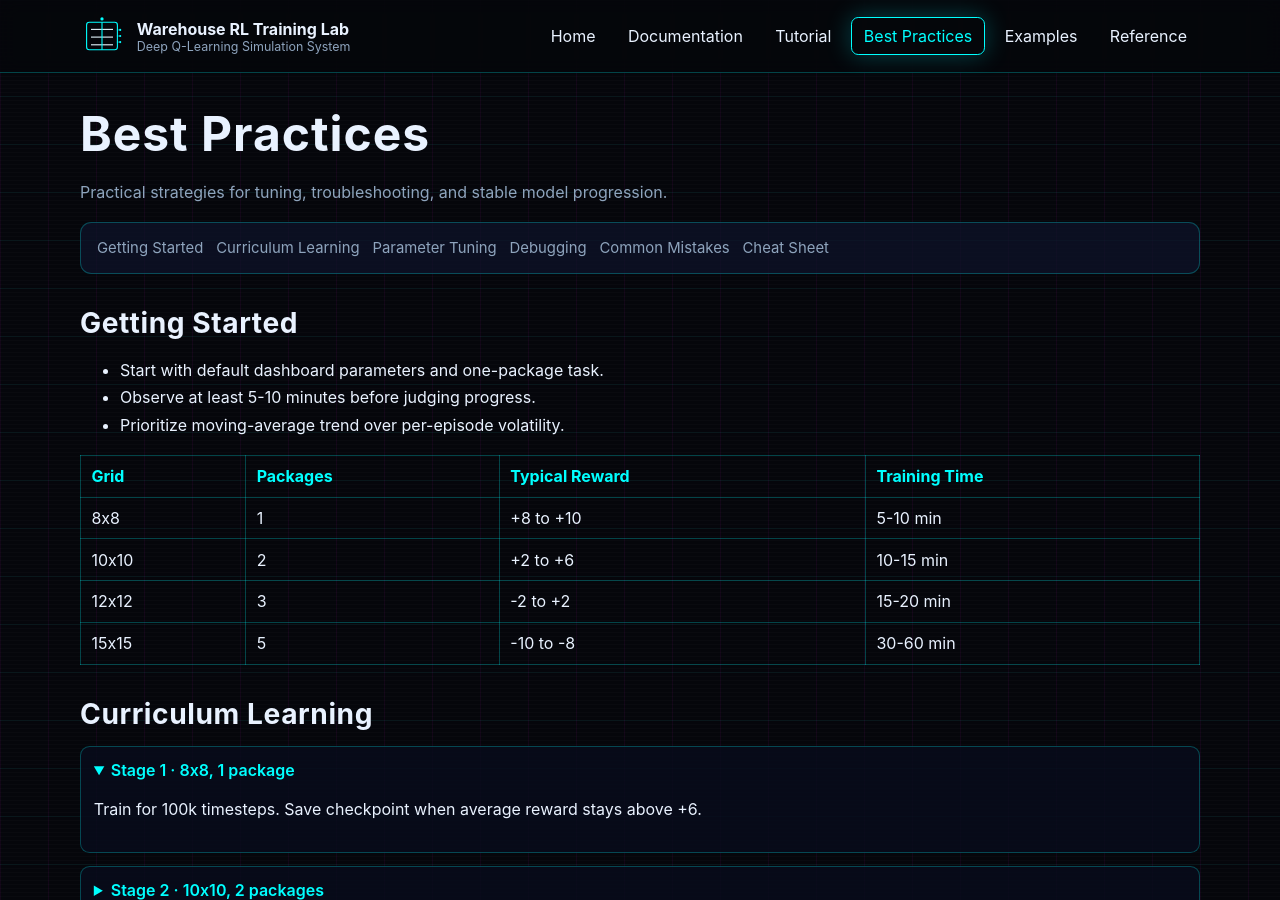
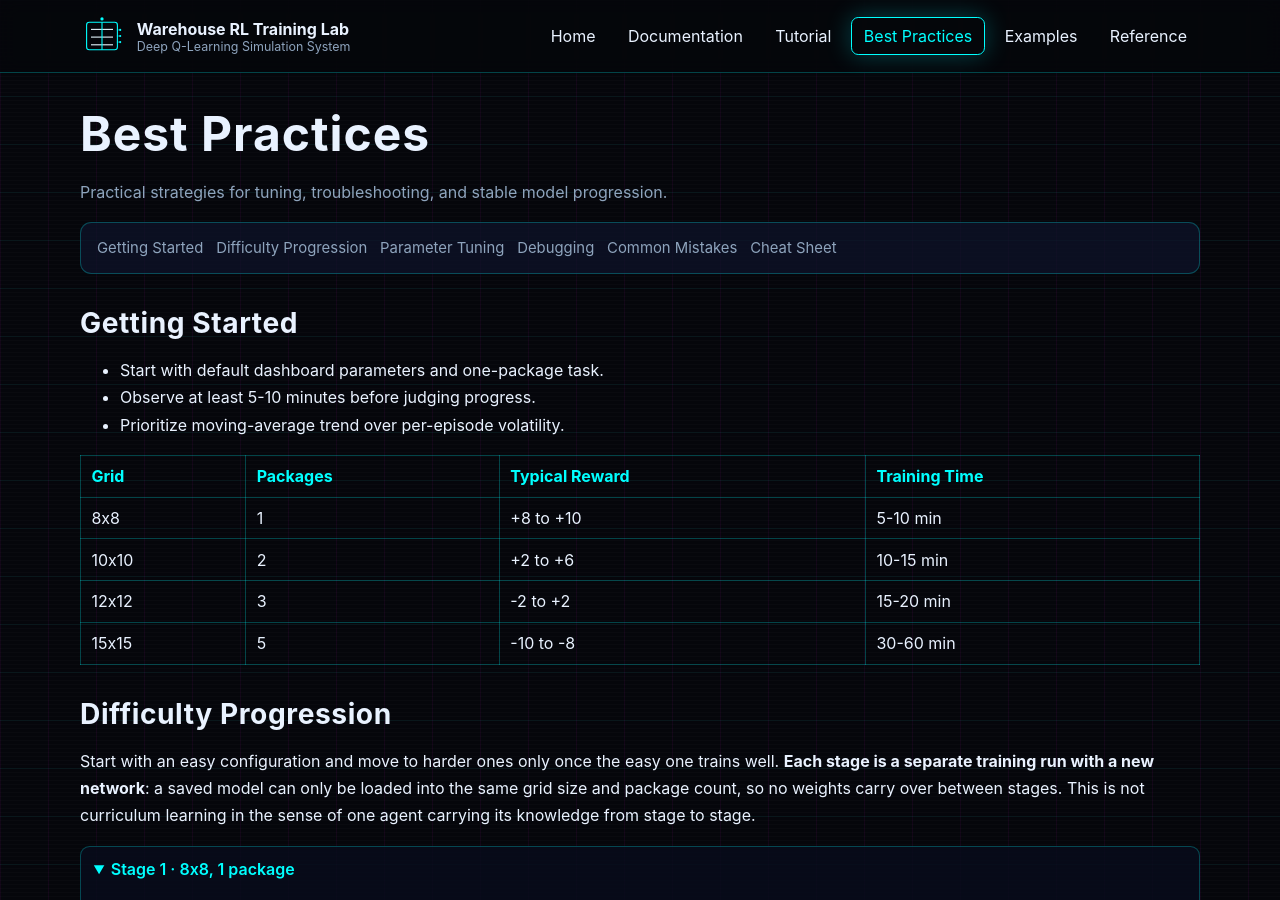
Before and after one commit to ordocaelum/warehouse-rl-demo, a Jekyll site: the page built from docs/docs/best-practices.html, in a window 1280 px wide and 900 px high. Built offline with Jekyll 4.4.1, drawn with Linux system fonts in a browser that asks for light colours; some of the changed text lies outside the part shown.

Commit message:
Pages: no weight transfer between configurations
The code cannot carry a model from one configuration to another: the
observation space, bounds included, is saved with the model, and SB3
refuses to load it into a different one (checked: an 8x8/1-package
model is refused by 10x10/1, 8x8/2 and 10x10/2). The site said
otherwise; the code is taken as correct and the pages now match
BEST_PRACTICES.md.

- index.html, Model Management card: "transfer learning between
  configurations" -> save at any time, resume on the same configuration.
- index.html, "Curriculum Learning" card and tutorial heading ->
  "Difficulty Progression"; each stage trains a fresh network.
- index.html, Best Practices > Model Management: removed "Load a model
  trained on 8x8, 1pkg into 10x10, 2pkg for faster learning"; replaced
  with "train fresh" and why the load is refused.
- docs/tutorial.html: "Curriculum" -> "Difficulty" progression, added
  a note that no weights carry over; stage texts that implied a policy
  carried forward ("Expand policy...", "Deploy learned
  representations...") now say each stage trains a fresh agent.
- docs/best-practices.html: "Curriculum Learning" section ->
  "Difficulty Progression" with the fresh-network note; stages 2-4 and
  the scale-up cheat sheet say to train fresh.
- docs/index.html (hub card): "Curriculum learning progression" ->
  "Difficulty progression".

Co-Authored-By: Claude Opus 5.5 <noreply@anthropic.com>

```diff
--- a/docs/docs/best-practices.html
+++ b/docs/docs/best-practices.html
@@ -5,8 +5,8 @@ description: Practical strategies for tuning, troubleshooting, and stable model
 toc:
   - id: getting-started
     title: Getting Started
-  - id: curriculum
-    title: Curriculum Learning
+  - id: progression
+    title: Difficulty Progression
   - id: tuning
     title: Parameter Tuning
   - id: troubleshooting
@@ -36,23 +36,24 @@ toc:
   </div>
 </section>
 
-<section id="curriculum">
-  <h2>Curriculum Learning</h2>
+<section id="progression">
+  <h2>Difficulty Progression</h2>
+  <p>Start with an easy configuration and move to harder ones only once the easy one trains well. <strong>Each stage is a separate training run with a new network</strong>: a saved model can only be loaded into the same grid size and package count, so no weights carry over between stages. This is not curriculum learning in the sense of one agent carrying its knowledge from stage to stage.</p>
   <details class="collapsible" open>
     <summary>Stage 1 · 8x8, 1 package</summary>
     <p>Train for 100k timesteps. Save checkpoint when average reward stays above +6.</p>
   </details>
   <details class="collapsible">
     <summary>Stage 2 · 10x10, 2 packages</summary>
-    <p>Train for 150k timesteps. Track multi-objective routing improvements.</p>
+    <p>Train fresh for 150k timesteps (the Stage 1 model cannot be loaded here). Track multi-objective routing improvements.</p>
   </details>
   <details class="collapsible">
     <summary>Stage 3 · 12x12, 3 packages</summary>
-    <p>Train for 200k timesteps. Expect noisier curve with gradual upward trend.</p>
+    <p>Train fresh for 200k timesteps. Expect noisier curve with gradual upward trend.</p>
   </details>
   <details class="collapsible">
     <summary>Stage 4 · 15x15, 3-5 packages</summary>
-    <p>Train for 300k+ timesteps. Evaluate stability and delivery consistency.</p>
+    <p>Train fresh for 300k+ timesteps. Evaluate stability and delivery consistency.</p>
   </details>
 </section>
 
@@ -108,5 +109,6 @@ toc:
   {% include code-block.html code="First experiment:
 Grid 8, Packages 1, Max Steps 300, Timesteps 100k, LR 1e-3" %}
   {% include code-block.html code="Scale up:
-Grid 10, Packages 2, Max Steps 300, Timesteps 150k" %}
+Grid 10, Packages 2, Max Steps 300, Timesteps 150k
+Train fresh (an 8x8 model cannot be loaded here)" %}
 </section>
--- a/docs/docs/index.html
+++ b/docs/docs/index.html
@@ -5,7 +5,7 @@ description: Navigate all guides, references, and implementation details.
 ---
 <div class="feature-grid">
   <a class="feature-card" href="{{ '/docs/documentation.html' | relative_url }}"><h3>Documentation</h3><p>Full project and usage guide from README content.</p></a>
-  <a class="feature-card" href="{{ '/docs/tutorial.html' | relative_url }}"><h3>Tutorial</h3><p>Curriculum learning progression with expected outcomes.</p></a>
+  <a class="feature-card" href="{{ '/docs/tutorial.html' | relative_url }}"><h3>Tutorial</h3><p>Difficulty progression with expected outcomes.</p></a>
   <a class="feature-card" href="{{ '/docs/best-practices.html' | relative_url }}"><h3>Best Practices</h3><p>Tuning guidance, troubleshooting, and safeguards.</p></a>
   <a class="feature-card" href="{{ '/docs/examples.html' | relative_url }}"><h3>Examples</h3><p>Preset configurations and reward targets.</p></a>
   <a class="feature-card" href="{{ '/docs/reference.html' | relative_url }}"><h3>Reference</h3><p>Action space, observation structure, and DQN parameters.</p></a>
```
Also changed, not shown: docs/docs/tutorial.html (+8 -5 lines), docs/index.html (+8 -8 lines).
